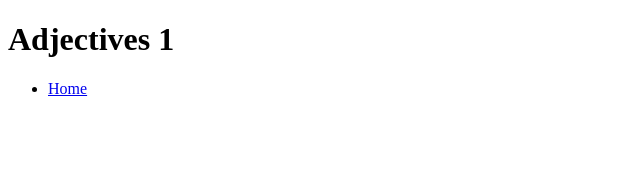
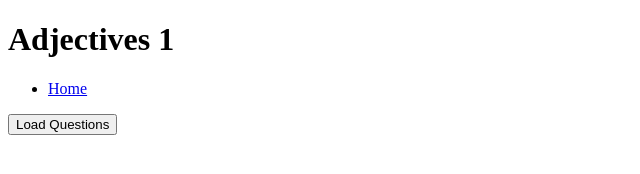
Before and after one commit to RalphLynch/germanGrammarWebsite, a website: page website/adjectives1.html in a window 1280 px wide. Shown: the whole page, without its empty margins (0-640 px from the left). Drawn offline with Linux system fonts and the light colour scheme.

Commit message:
Added script to load questions

```diff
--- a/website/adjectives1.html
+++ b/website/adjectives1.html
@@ -2,6 +2,7 @@
 <head>
     <title>Adjectives 1</title>
     <meta charset="UTF-8">
+    <script src="adjectives1.js"></script>
 </head>
 <body>
     <h1>Adjectives 1</h1>
@@ -10,6 +11,7 @@
             <li><a href="index.html">Home</a></li>
         </ul>
     </nav>
+    <button type="button" id="loadQuestions" onclick="loadQuestions()">Load Questions</button>
     <form>
         <div id="question1"></div>
         <div id="question2"></div>
--- /dev/null
+++ b/website/adjectives1.js
@@ -0,0 +1,11 @@
+function loadQuestions() {
+    const questions = new Request('http://localhost:3000/adjectives1Questions.json');
+
+    fetch(questions)
+    .then(response => response.json())
+    .then(data => {
+        for (let i = 0; i < data.questions.length; i++) {
+            document.getElementById(`question${i}`).innerHTML(data.questions[i]);
+        }
+    })
+}
```
